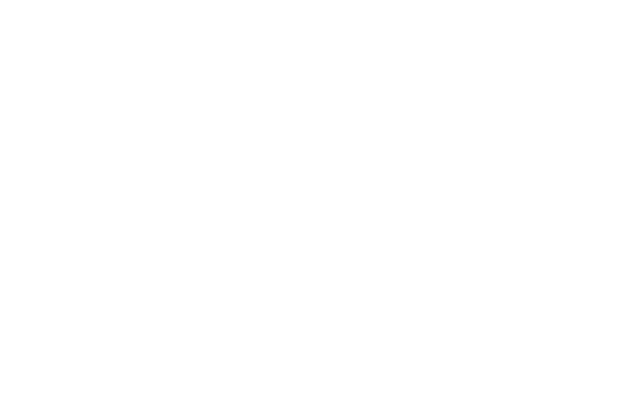
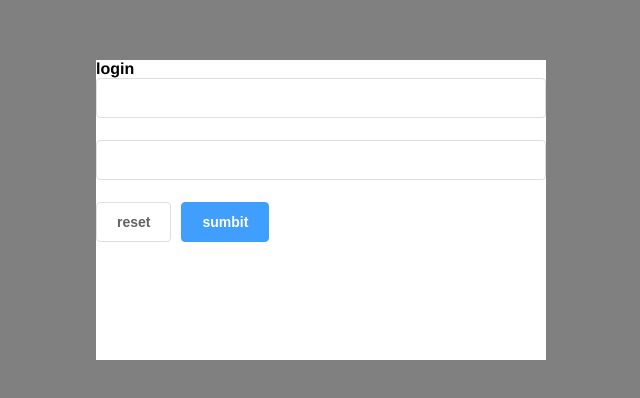
Before and after one commit to yiwei1029/vue-cmix, a Vue app: page /#/test in a window 1280 px wide. Shown: the part 190-588 px from the top of the page, without its empty margins (319-959 px from the left). Built offline with nearby package versions, Linux system fonts and the light colour scheme.

Commit message:
add test

```diff
--- a/src/components/Home.vue
+++ b/src/components/Home.vue
@@ -4,8 +4,8 @@
             <div>
                 <img class="homelogo" src="../assets/homelogo.png" alt="">
                 <span>Cmixing User Center</span>
-                <el-menu :default-active="activePath" router mode="horizontal" class="el-menu-demo"
-                    active-text-color="#ffd04b" v-for="menu in MenuList">
+                <el-menu :default-active="activePath" router mode="horizontal" active-text-color="#ff73b3"
+                    v-for="menu in MenuList">
                     <el-menu-item :index="'/' + menu.path" @click="saveActive('/' + menu.name)">
                         {{ menu.name }}
                     </el-menu-item>
--- a/src/components/Query/Query.vue
+++ b/src/components/Query/Query.vue
@@ -59,7 +59,7 @@
 
                     <div class="left-right">
                         <span>Input</span>
-                        <el-select v-model="InputCurrentPick" placeholder="select an output">
+                        <el-select v-model="InputCurrentPick" placeholder="select an input">
                             <el-option v-for="item in InputListToSelect" :key="item.hash" :value="item.hash">
                             </el-option>
                         </el-select>
--- /dev/null
+++ b/src/components/Test.vue
@@ -0,0 +1,64 @@
+<template>
+    <!-- <el-menu :default-active="activeIndex" class="el-menu-demo" mode="horizontal" @select="handleSelect">
+        <el-menu-item index="1">处理中心</el-menu-item>
+        <el-submenu index="2">
+            <template slot="title">我的工作台</template>
+            <el-menu-item index="2-1">选项1</el-menu-item>
+            <el-menu-item index="2-2">选项2</el-menu-item>
+            <el-menu-item index="2-3">选项3</el-menu-item>
+            <el-submenu index="2-4">
+                <template slot="title">选项4</template>
+                <el-menu-item index="2-4-1">选项1</el-menu-item>
+                <el-menu-item index="2-4-2">选项2</el-menu-item>
+                <el-menu-item index="2-4-3">选项3</el-menu-item>
+            </el-submenu>
+        </el-submenu>
+        <el-menu-item index="3" disabled>消息中心</el-menu-item>
+        <el-menu-item index="4"><a href="https://www.ele.me" target="_blank">订单管理</a></el-menu-item>
+    </el-menu> -->
+    <div class="login-container">
+        <div class="login-box">
+            <div>login</div>
+            <el-form>
+                <el-form-item><el-input>1</el-input></el-form-item>
+                <el-form-item><el-input>1</el-input></el-form-item>
+                <el-form-item><el-button>reset</el-button><el-button type="primary">sumbit</el-button></el-form-item>
+                <el-form-item></el-form-item>
+            </el-form>
+        </div>
+    </div>
+</template>
+
+
+<script>
+export default {
+    data() {
+        return {
+            activeIndex: '1',
+            activeIndex2: '1'
+        };
+    },
+    methods: {
+        handleSelect(key, keyPath) {
+            console.log(key, keyPath);
+        }
+    }
+}
+</script>
+
+<style lang="less" scoped>
+.login-container {
+    background-color: gray;
+    height: 100%;
+}
+
+.login-box {
+    width: 450px;
+    height: 300px;
+    transform: translate(-50%, -50%);
+    position: absolute;
+    top: 50%;
+    left: 50%;
+    background-color: #fff;
+}
+</style>
--- a/src/router/index.js
+++ b/src/router/index.js
@@ -2,6 +2,7 @@
 import VueRouter from 'vue-router'
 import Login from '../components/Login.vue'
 import Home from '../components/Home.vue'
+import Test from '../components/Test.vue'
 import Coordinator from '../components/Coordinator/Coordinator.vue'
 import Request from '../components/Request/Request.vue'
 import Query from '../components/Query/Query.vue'
@@ -23,6 +24,10 @@
       {path:'/query',component:Query}
 
     ]
+  },
+  {
+    path:'/test',
+    component:Test
   }
 
 ]
```
